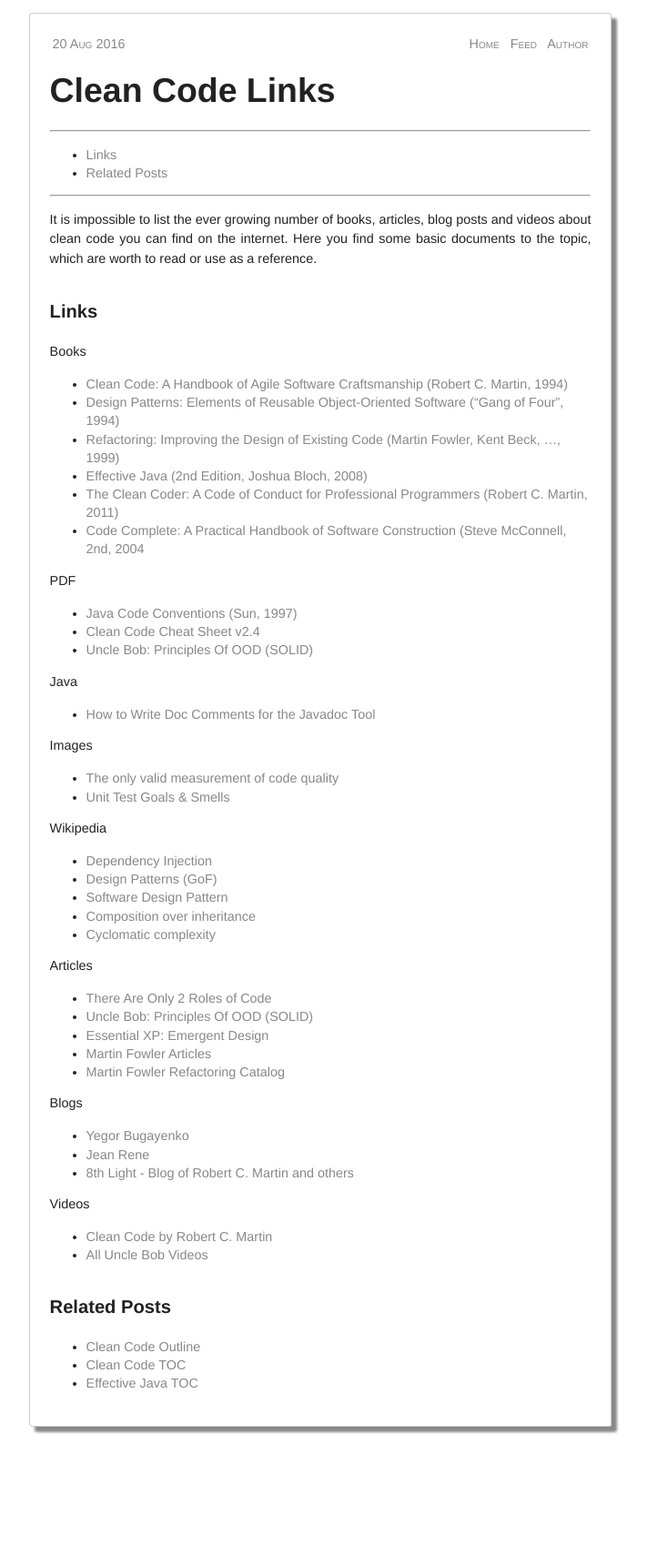
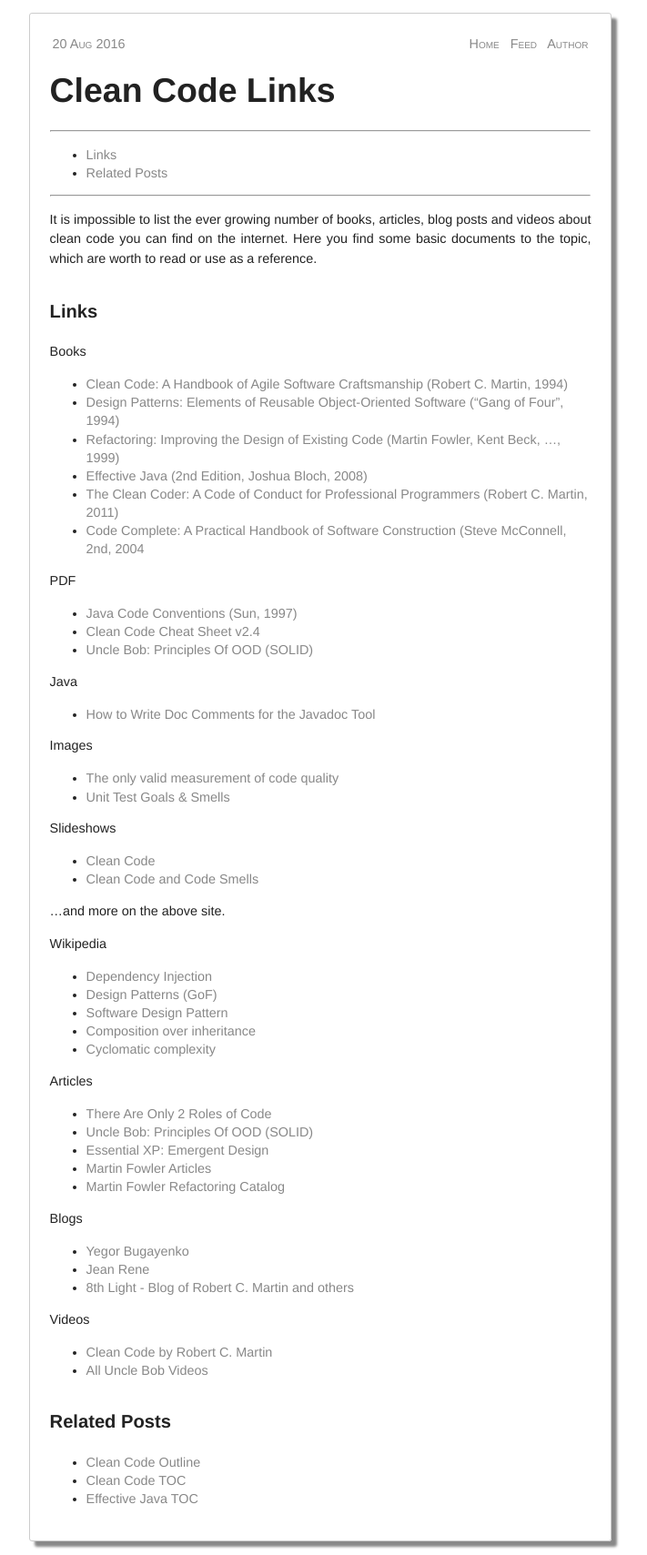
Before and after one commit to woj-tek/petozoltan.github.io, a Jekyll site: the page built from _posts/2016-08-20-clean-code-links.md, in a window 1280 px wide. Shown: the whole page at 91% size, without its empty margins (288-999 px from the left). Built offline with Jekyll 4.4.1, drawn with Linux system fonts in a browser that asks for light colours; before the commit the page ends 1582 px from its top, so only the background shows below that.

Commit message:
Update 2016-08-20-clean-code-links.md

```diff
--- a/_posts/2016-08-20-clean-code-links.md
+++ b/_posts/2016-08-20-clean-code-links.md
@@ -39,6 +39,13 @@
 * [The only valid measurement of code quality](http://www.osnews.com/story/66/WTFs_m)
 * [Unit Test Goals & Smells](http://xunitpatterns.com/Goals-Smells.gif)
 
+Slideshows
+
+* [Clean Code](http://www.slideshare.net/arturoherrero/clean-code-8036914)
+* [Clean Code and Code Smells](http://www.slideshare.net/mariosangiorgio/clean-code-and-code-smells)
+
+...and more on the above site.
+
 Wikipedia
 
 * [Dependency Injection](https://en.wikipedia.org/wiki/Dependency_injection)
```
